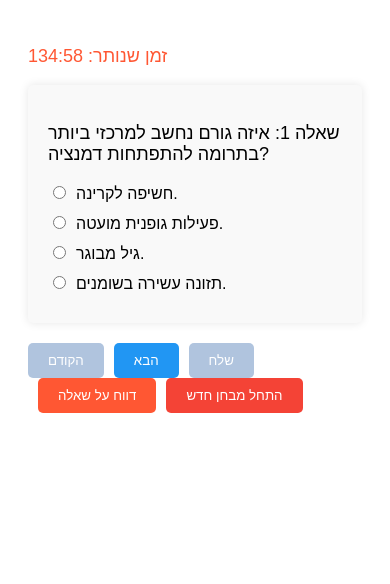
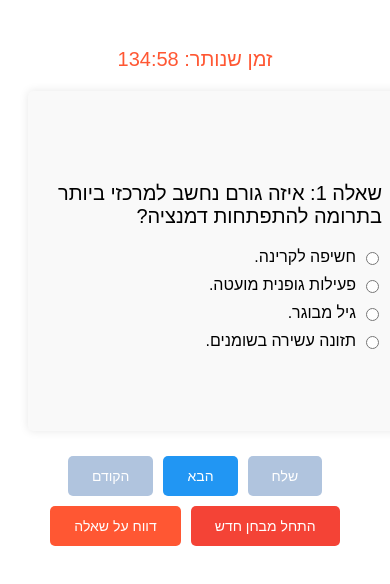
Before and after one commit to rotemlevi/my-tests, a Next.js app: page / in a window 390 px wide. Both pictures are taken after a click on the button "התחל מבחן". Shown: the top 584 px of the page. Built offline with nearby package versions, Linux system fonts and the light colour scheme.

Commit message:
make mobile responsive

```diff
--- a/pages/index.tsx
+++ b/pages/index.tsx
@@ -2,6 +2,7 @@ import { useState, useEffect } from 'react';
 import axios from 'axios';
 import Cookies from 'js-cookie';
 import md5 from 'md5';
+import styles from '../styles/Home.module.css';
 
 function toBase64(str: string): string {
   const uint8Array = new TextEncoder().encode(str);
@@ -278,82 +279,66 @@ const Home = () => {
   const remainingTime = initialTime - elapsedTime;
 
   return (
-    <div style={{ padding: '20px', fontFamily: 'Arial, sans-serif' }}>
+    <div className={styles.container}>
       {!showResults ? (
         <>
           {!testStarted ? (
-            <div>
-              <button onClick={handleStart} style={{ padding: '10px 20px', backgroundColor: '#4CAF50', color: 'white', border: 'none', borderRadius: '5px', cursor: 'pointer' }}>
-                התחל מבחן
-              </button>
+            <div className={styles.startContainer}>
+              <button onClick={handleStart} className={styles.button}>התחל מבחן</button>
             </div>
           ) : (
-            <div>
-              <div>
-                <p style={{ color: '#FF5733', fontSize: '18px' }}>זמן שנותר: {formatTime(remainingTime)}</p>
+            <div className={styles.testContainer}>
+              <div className={styles.timerContainer}>
+                <p className={styles.timer}>זמן שנותר: {formatTime(remainingTime)}</p>
               </div>
-              <div style={{ backgroundColor: '#f9f9f9', padding: '20px', borderRadius: '5px', boxShadow: '0 0 10px rgba(0,0,0,0.1)' }}>
-                <p style={{ fontSize: '18px' }}>שאלה {currentQuestionIndex + 1}: {questions[currentQuestionIndex]?.question}</p>
+              <div className={styles.questionContainer}>
+                <p className={styles.question}>שאלה {currentQuestionIndex + 1}: {questions[currentQuestionIndex]?.question}</p>
                 {questions[currentQuestionIndex]?.options.map((option, i) => (
-                  <div key={i} style={{ marginBottom: '10px' }}>
+                  <div key={i} className={styles.option}>
                     <input
                       type="radio"
                       name={`question-${currentQuestionIndex}`}
                       value={i}
                       checked={answers[currentQuestionIndex] === i}
                       onChange={() => handleOptionChange(i)}
-                      style={{ marginRight: '10px' }}
+                      className={styles.radio}
                     />
-                    <label>{option}</label>
+                    <label className={styles.fixedLabel}>{option}</label>
                   </div>
                 ))}
               </div>
-              <div style={{ marginTop: '20px' }}>
+              <div className={styles.buttonContainer}>
                 <button
                   onClick={handlePrev}
                   disabled={currentQuestionIndex < 1}
-                    style={{
-                      padding: '10px 20px',
-                      backgroundColor: currentQuestionIndex < 1 ? '#b0c4de' : '#2196F3',
-                      color: 'white',
-                      border: 'none',
-                      borderRadius: '5px',
-                      cursor: currentQuestionIndex < 1 ? 'not-allowed' : 'pointer',
-                      marginRight: '10px'
-                    }}>
+                  className={`${styles.button} ${currentQuestionIndex < 1 ? styles.disabledButton : styles.navButton  }`}
+                >
                   הקודם
                 </button>
                 <button
                   onClick={handleNext}
                   disabled={currentQuestionIndex >= questions.length - 1}
-                  style={{
-                    padding: '10px 20px',
-                    backgroundColor: currentQuestionIndex >= questions.length - 1 ? '#b0c4de' : '#2196F3',
-                    color: 'white',
-                    border: 'none',
-                    borderRadius: '5px',
-                    cursor: currentQuestionIndex >= questions.length - 1 ? 'not-allowed' : 'pointer'
-                  }}>הבא
+                  className={`${styles.button} ${currentQuestionIndex >= questions.length - 1 ? styles.disabledButton : styles.navButton}`}
+                >
+                  הבא
                 </button>
                 <button
                   onClick={handleSubmit}
                   disabled={currentQuestionIndex !== questions.length - 1}
-                    style={{
-                      padding: '10px 20px',
-                      backgroundColor: currentQuestionIndex >= questions.length - 1 ? '#FF5733' : '#b0c4de',
-                      color: 'white',
-                      border: 'none',
-                      borderRadius: '5px',
-                      cursor: 'pointer',
-                      marginLeft: '10px'
-                    }}
+                  className={`${styles.button} ${currentQuestionIndex !== questions.length - 1 ? styles.disabledButton : styles.submitButton}`}
                 >
                   שלח
                 </button>
-                <button disabled onClick={reportBadQuestion} style={{ padding: '10px 20px', backgroundColor: '#FF5733', color: 'white', border: 'none', borderRadius: '5px', cursor: 'pointer', marginLeft: '10px' }}>
+                <button
+                  onClick={reportBadQuestion}
+                  className={`${styles.button} ${styles.reportButton}`}
+                >
                   דווח על שאלה
                 </button>
-                <button onClick={resetGame} style={{ padding: '10px 20px', backgroundColor: '#f44336', color: 'white', border: 'none', borderRadius: '5px', cursor: 'pointer', marginLeft: '10px' }}>
+                <button
+                  onClick={resetGame}
+                  className={`${styles.button} ${styles.resetButton}`}
+                >
                   התחל מבחן חדש
                 </button>
               </div>
@@ -361,21 +346,19 @@ const Home = () => {
           )}
         </>
       ) : (
-        <div>
-          <h2 style={{ color: '#4CAF50' }}>תוצאות:</h2>
+        <div className={styles.resultsContainer}>
+          <h2 className={styles.resultsTitle}>תוצאות:</h2>
           {results.map((result, index) => (
-            <div key={index} style={{ backgroundColor: result.isCorrect ? '#d4edda' : '#f8d7da', padding: '20px', marginBottom: '10px', borderRadius: '5px' }}>
+            <div key={index} className={`${styles.result} ${result.isCorrect ? styles.correct : styles.incorrect}`}>
               <p>{result.question}</p>
-              <p>התשובה שלך: { questions[index].options[result.userAnswer] ?? "לא נבחרה תשובה"}</p>
+              <p>התשובה שלך: {questions[index].options[result.userAnswer] ?? "לא נבחרה תשובה"}</p>
               <p>התשובה הנכונה: {questions[index].options[result.correct]}</p>
               <p>{result.isCorrect ? 'נכון' : 'לא נכון'}</p>
               <p>זמן שלקח לענות: {result.timeTaken.toFixed(2)} דקות</p>
             </div>
           ))}
-          <h3 style={{ color: '#FF5733' }}>ניקוד סופי: {score} מתוך {questions.length}</h3>
-          <button onClick={resetGame} style={{ padding: '10px 20px', backgroundColor: '#4CAF50', color: 'white', border: 'none', borderRadius: '5px', cursor: 'pointer' }}>
-            חזור
-          </button>
+          <h3 className={styles.finalScore}>ניקוד סופי: {score} מתוך {questions.length}</h3>
+          <button onClick={resetGame} className={styles.button}>חזור</button>
         </div>
       )}
     </div>
--- /dev/null
+++ b/styles/Home.module.css
@@ -0,0 +1,137 @@
+.container {
+    padding: 20px;
+    font-family: Arial, sans-serif;
+}
+
+.startContainer,
+.testContainer,
+.resultsContainer {
+    text-align: center;
+}
+
+.timerContainer,
+.questionContainer,
+.buttonContainer,
+.resultsContainer {
+    margin-top: 20px;
+}
+
+.questionContainer {
+    background-color: #f9f9f9;
+    padding: 20px;
+    border-radius: 5px;
+    box-shadow: 0 0 10px rgba(0, 0, 0, 0.1);
+    direction: rtl;
+    width: 100%;
+    max-width: 600px;
+    min-height: 300px; /* Ensure a minimum height */
+    display: flex;
+    flex-direction: column;
+    justify-content: center;
+    text-align: right;
+    align-items: right;
+}
+
+.timer {
+    color: #FF5733;
+    font-size: 18px;
+}
+
+.question {
+    font-size: 18px;
+}
+
+.option {
+    display: flex;
+    align-items: center;
+    margin-bottom: 10px;
+}
+
+.radio {
+    margin-left: 10px;
+    /* Changed from margin-right to margin-left for RTL */
+}
+
+.label {
+    flex: 1;
+    text-align: right;
+    /* Align text to the right for RTL */
+}
+
+.fixedLabel {
+    width: 300px;
+}
+
+.button {
+    padding: 10px 20px;
+    border: none;
+    border-radius: 5px;
+    cursor: pointer;
+    margin: 5px;
+    color: white;
+}
+
+.button:hover {
+    opacity: 0.8;
+}
+
+.disabledButton {
+    background-color: #b0c4de;
+    cursor: not-allowed;
+}
+
+.submitButton {
+    background-color: #FF5733;
+}
+
+.navButton {
+    background-color: #2196F3;
+}
+
+.reportButton {
+    background-color: #FF5733;
+}
+
+.resetButton {
+    background-color: #f44336;
+}
+
+.resultsTitle {
+    color: #4CAF50;
+}
+
+.result {
+    background-color: #f8f8f8;
+    padding: 20px;
+    margin-bottom: 10px;
+    border-radius: 5px;
+}
+
+.correct {
+    background-color: #d4edda;
+}
+
+.incorrect {
+    background-color: #f8d7da;
+}
+
+.finalScore {
+    color: #FF5733;
+}
+
+@media (max-width: 600px) {
+    .button {
+        font-size: 0.875rem;
+        padding: 0.75rem 1.5rem;
+    }
+
+    .question,
+    .timer {
+        font-size: 1.25rem;
+    }
+
+    .fixedLabel {
+        width: auto;
+        flex: 1;
+    }
+}
```
Lines whose indentation alone changed are shown as unchanged.
